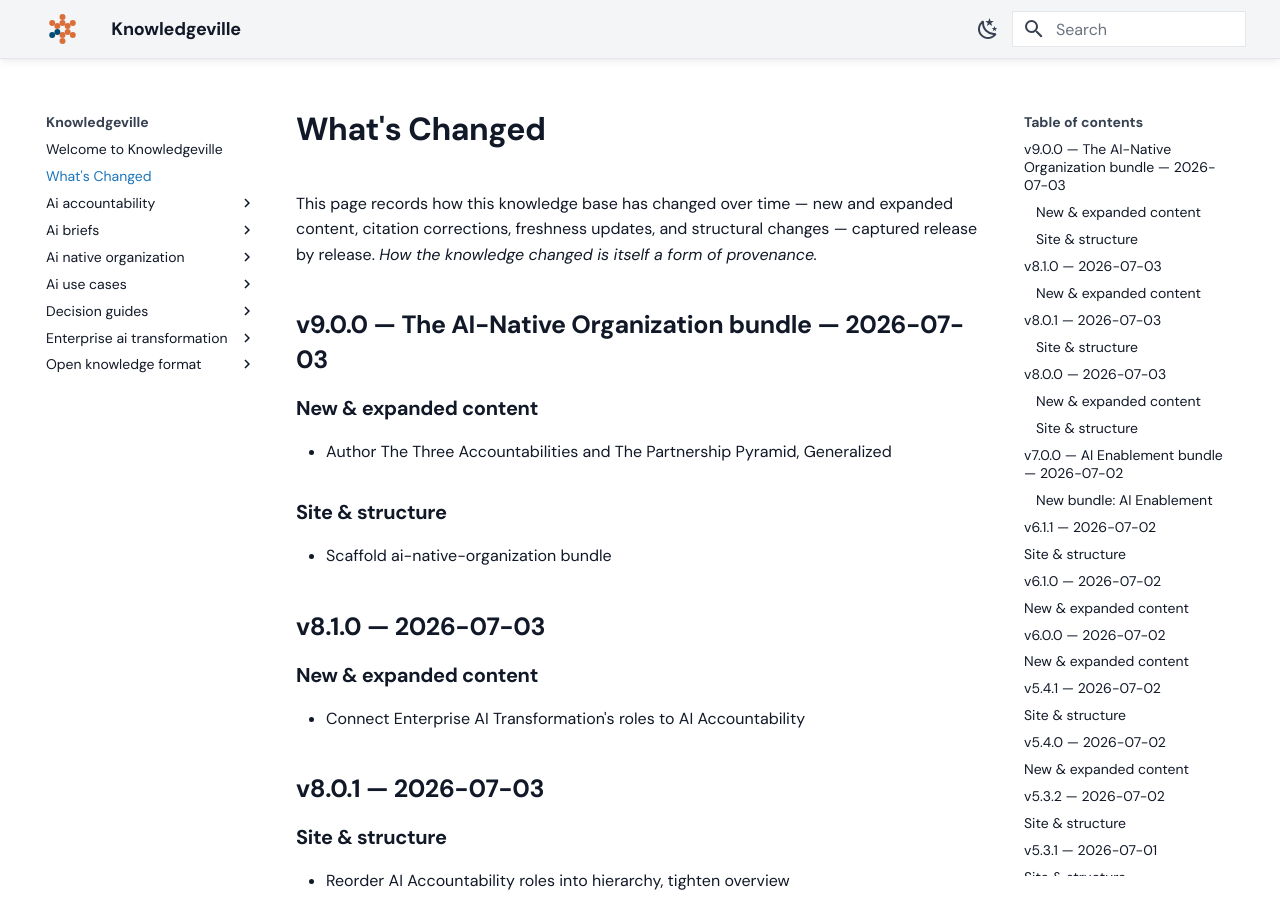
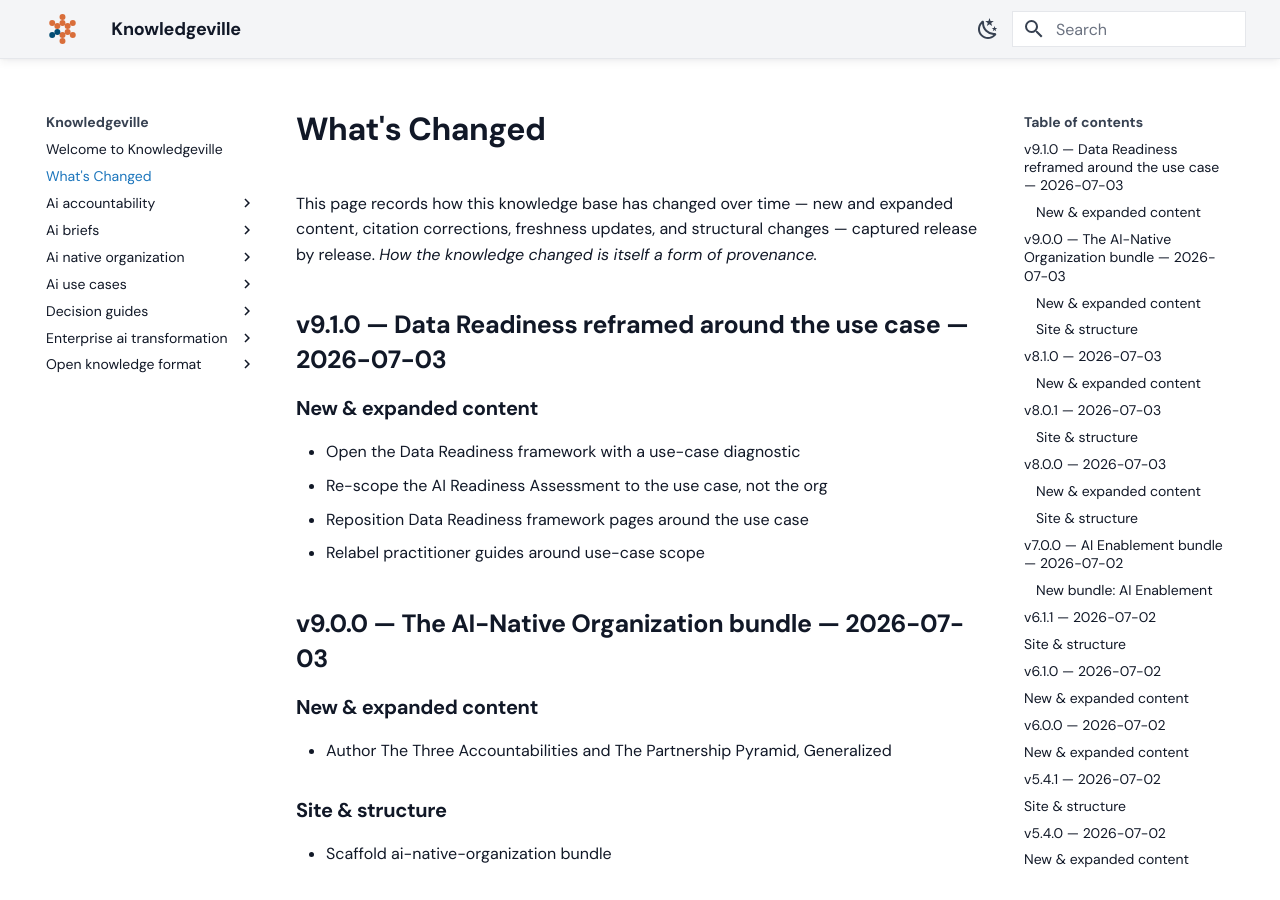
Before and after one commit to grandaha/knowledgeville, an MkDocs documentation site: the page built from published/changelog.md, in a window 1280 px wide and 900 px high. Built offline with MkDocs 1.6.1 and Material for MkDocs 9.7.7, drawn with Linux system fonts in a browser that asks for light colours; some web fonts are replaced.

Commit message:
Publish: sync content from workspace

```diff
--- a/published/changelog.md
+++ b/published/changelog.md
@@ -10,6 +10,14 @@ appendix: true
 <!-- generated from GitHub Releases by scripts/build_changelog.py — do not edit -->
 
 This page records how this knowledge base has changed over time — new and expanded content, citation corrections, freshness updates, and structural changes — captured release by release. *How the knowledge changed is itself a form of provenance.*
+
+## v9.1.0 — Data Readiness reframed around the use case — 2026-07-03
+
+### New & expanded content
+* Open the Data Readiness framework with a use-case diagnostic
+* Re-scope the AI Readiness Assessment to the use case, not the org
+* Reposition Data Readiness framework pages around the use case
+* Relabel practitioner guides around use-case scope
 
 ## v9.0.0 — The AI-Native Organization bundle — 2026-07-03
 
```
Also changed, not shown: 1 other file.
